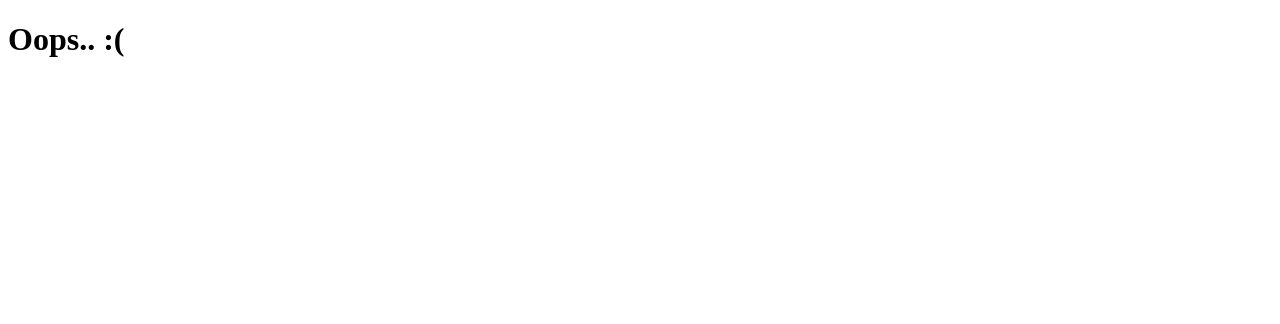
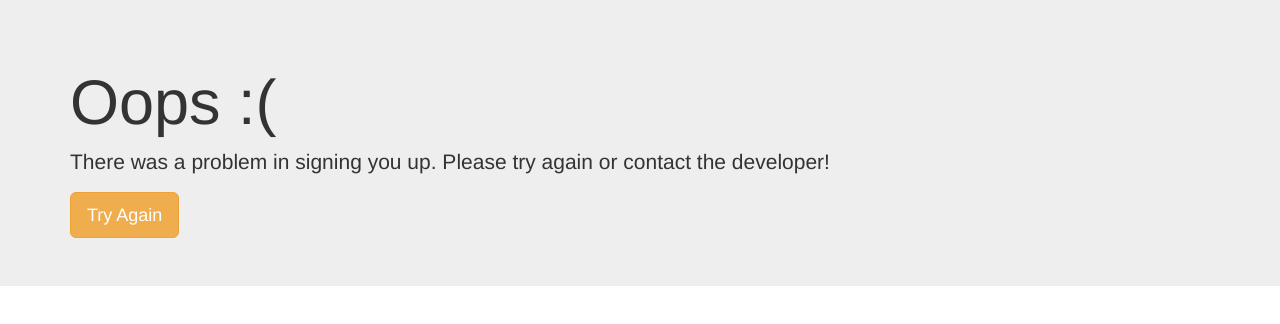
Before and after one commit to anubha80/newsletter-signup, a website: page failure.html in a window 1280 px wide. Drawn offline with nearby package versions, Linux system fonts and the light colour scheme.

Commit message:
success and failure pages added

```diff
--- a/failure.html
+++ b/failure.html
@@ -5,8 +5,26 @@
     <meta http-equiv="X-UA-Compatible" content="IE=edge" />
     <meta name="viewport" content="width=device-width, initial-scale=1.0" />
     <title>Failure</title>
+    <!-- Bootstrap core CSS -->
+    <link
+      rel="stylesheet"
+      href="https://maxcdn.bootstrapcdn.com/bootstrap/3.3.7/css/bootstrap.min.css"
+    />
   </head>
   <body>
-    <h1>Oops.. :(</h1>
+    <div class="jumbotron jumbotron-fluid">
+      <div class="container">
+        <h1 class="display-4">Oops :(</h1>
+        <p class="lead">
+          There was a problem in signing you up. Please try again or contact the
+          developer!
+        </p>
+        <form action="/failure" method="post">
+          <button class="btn btn-lg btn-warning" type="submit" name="button">
+            Try Again
+          </button>
+        </form>
+      </div>
+    </div>
   </body>
 </html>
```
Also changed, not shown: app.js (+7 -10 lines), success.html (+14 -1 lines), 2 other files.
